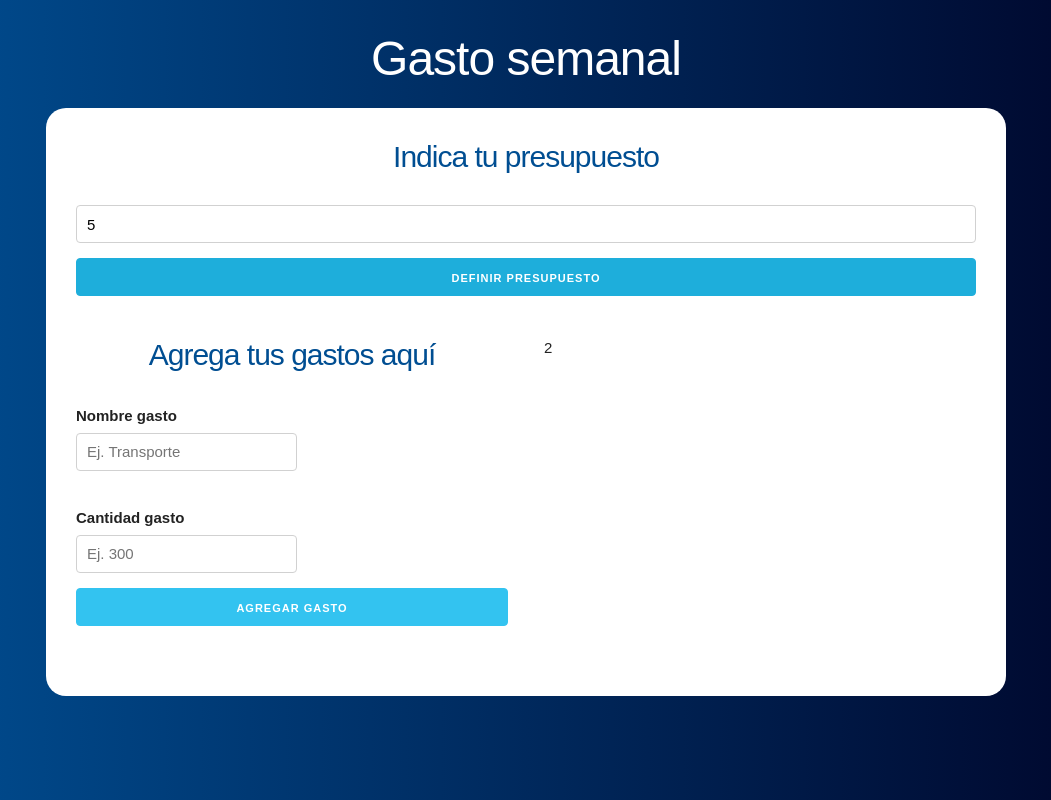
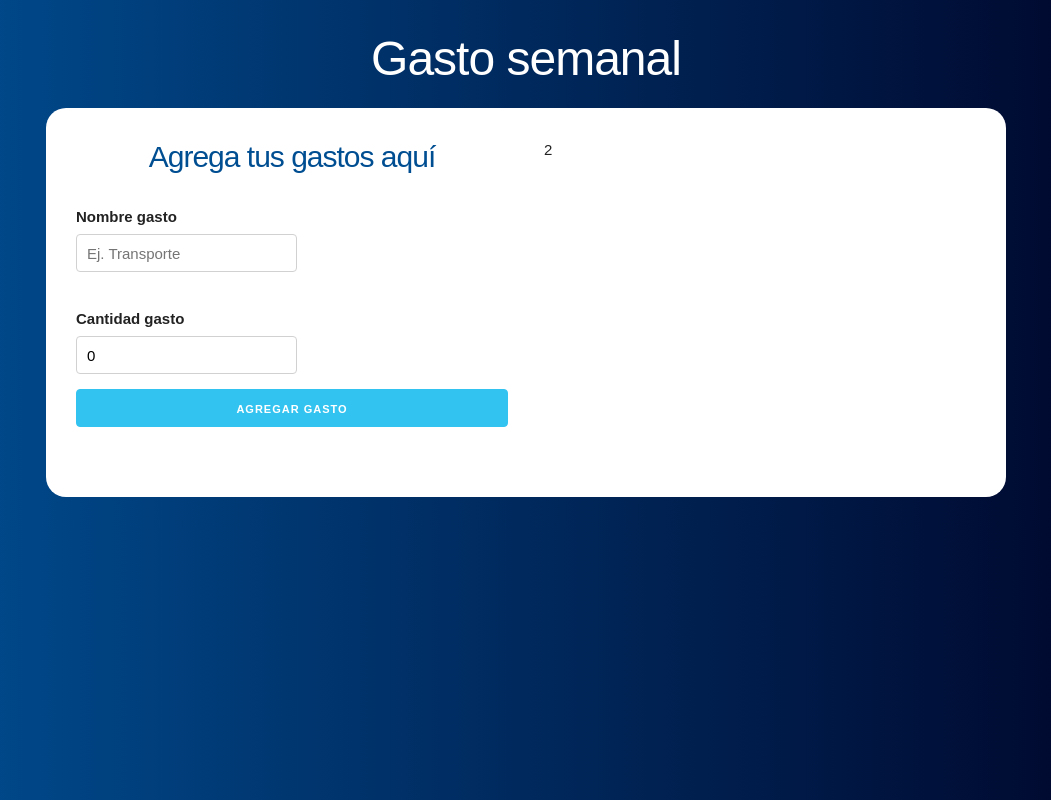
Before and after one commit to AlbertoGarel/React.js-administracion-de-presupuesto, a React (Create React App) app: page / in a window 1280 px wide. Both pictures are taken after typing "5" into the empty fields and a click on the input "Definir presupuesto". Shown: the whole page, without its empty margins (114-1165 px from the left). Built offline with nearby package versions, Linux system fonts and the light colour scheme.

Commit message:
added shortid library and other changes

```diff
--- a/package.json
+++ b/package.json
@@ -8,7 +8,8 @@
     "@testing-library/user-event": "^7.2.1",
     "react": "^16.13.1",
     "react-dom": "^16.13.1",
-    "react-scripts": "3.4.1"
+    "react-scripts": "3.4.1",
+    "shortid": "^2.2.15"
   },
   "scripts": {
     "start": "react-scripts start",
--- a/src/App.js
+++ b/src/App.js
@@ -7,6 +7,12 @@ function App() {
   const [presupuesto, guardaPresupuesto] = useState(0);
   const [restante, guardarRestante] = useState(0);
   const [mostrarPregunta, actualizarPregunta] = useState(true);
+  const [gastos, guardarGastos] = useState([]);
+
+  //add
+  const agregarNuevoGasto = gasto => {
+    guardarGastos([...gastos, gasto]);
+  };
 
   return (
     <div className="container">
@@ -14,16 +20,20 @@ function App() {
         <h1>Gasto semanal</h1>
 
         <div className="contenido-principal contenido">
+          {mostrarPregunta ? (
             <Pregunta
               guardaPresupuesto={guardaPresupuesto}
               guardarRestante={guardarRestante}
+              actualizarPregunta={actualizarPregunta}
             />
+          ) : (
             <div className="row">
               <div className="one-half column">
-              <Formulario />
+                <Formulario agregarNuevoGasto={agregarNuevoGasto} />
               </div>
               <div className="one-half column">2</div>
             </div>
+          )}
         </div>
       </header>
     </div>
--- a/src/components/Formulario.js
+++ b/src/components/Formulario.js
@@ -1,9 +1,45 @@
 import React, { useState } from "react";
+import Error from "./Error";
+import shortid from "shortid";
 
-const Formulario = () => {
+const Formulario = ({ agregarNuevoGasto }) => {
+  //states
+  const [nombre, guardarNombre] = useState("");
+  const [cantidad, guardarCantidad] = useState(0);
+  const [error, guardarError] = useState(false);
+
+  //expenditures
+  const agregarGasto = ev => {
+    ev.preventDefault();
+
+    //validate
+    if (cantidad < 1 || isNaN(cantidad) || nombre.trim() === "") {
+      guardarError(true);
+      return;
+    }
+    guardarError(false);
+
+    //build expenditures
+    const gasto = {
+      nombre,
+      cantidad,
+      id: shortid.generate()
+    };
+
+    //send expenditures to principal component
+    agregarNuevoGasto(gasto);
+
+    //form reset
+    guardarNombre("");
+    guardarCantidad(0);
+  };
+
   return (
-    <form>
+    <form onSubmit={agregarGasto}>
       <h2>Agrega tus gastos aquí</h2>
+      {error ? (
+        <Error mensaje="Ambos campos son obligatorios o Presupuesto incorrecto" />
+      ) : null}
 
       <div className="campo">
         <label>Nombre gasto</label>
@@ -11,11 +47,19 @@ const Formulario = () => {
           type="text"
           classname="u-full-width"
           placeholder="Ej. Transporte"
+          value={nombre}
+          onChange={ev => guardarNombre(ev.target.value)}
         />
       </div>
       <div className="campo">
         <label>Cantidad gasto</label>
-        <input type="number" classname="u-full-width" placeholder="Ej. 300" />
+        <input
+          type="number"
+          classname="u-full-width"
+          placeholder="Ej. 300"
+          value={cantidad}
+          onChange={ev => guardarCantidad(parseInt(ev.target.value, 10))}
+        />
         <input
           type="submit"
           className="button-primary u-full-width"
--- a/src/components/Pregunta.js
+++ b/src/components/Pregunta.js
@@ -1,7 +1,11 @@
 import React, { Fragment, useState } from "react";
 import Error from "./Error";
 
-const Pregunta = ({ guardarRestante, guardaPresupuesto }) => {
+const Pregunta = ({
+  guardarRestante,
+  guardaPresupuesto,
+  actualizarPregunta
+}) => {
   //define state
   const [cantidad, guardarCantidad] = useState(0);
   const [error, guardarError] = useState(false);
@@ -24,6 +28,7 @@ const Pregunta = ({ guardarRestante, guardaPresupuesto }) => {
     guardarError(false);
     guardaPresupuesto(cantidad);
     guardarCantidad(cantidad);
+    actualizarPregunta(false);
   };
 
   return (
```
Also changed, not shown: 1 other file (tests, documents, lock files or other folders). Lines whose indentation alone changed are shown as unchanged.
